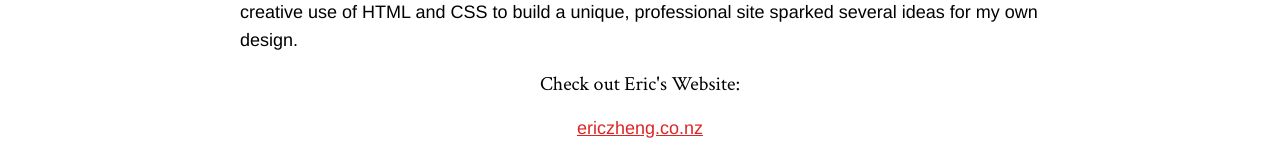
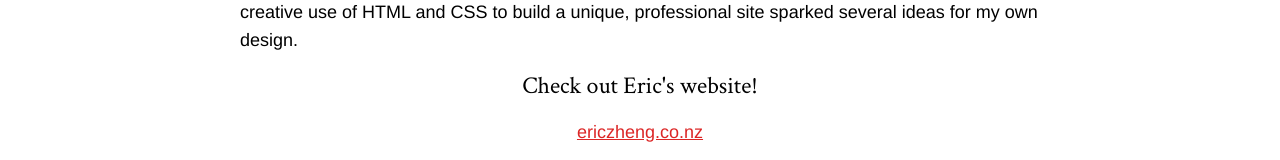
Before and after one commit to zlrkw11/zl-v2, a Next.js app: page /contents/credits in a window 1280 px wide. Shown: the part 286-446 px from the top of the page. Built offline with nearby package versions, Linux system fonts and the light colour scheme.

Commit message:
credits page style

```diff
--- a/app/contents/credits/page.tsx
+++ b/app/contents/credits/page.tsx
@@ -39,8 +39,8 @@ const credits = () => {
         build a unique, professional site sparked several ideas for my own
         design.
       </p>
-      <p className={`text-xl ${crimsonFont.className}`}>
-        Check out Eric's Website:
+      <p className={`text-2xl ${crimsonFont.className}`}>
+        Check out Eric's website!
       </p>
       <Link
         className="underline text-red-600 hover:text-red-400 text-lg"
```
